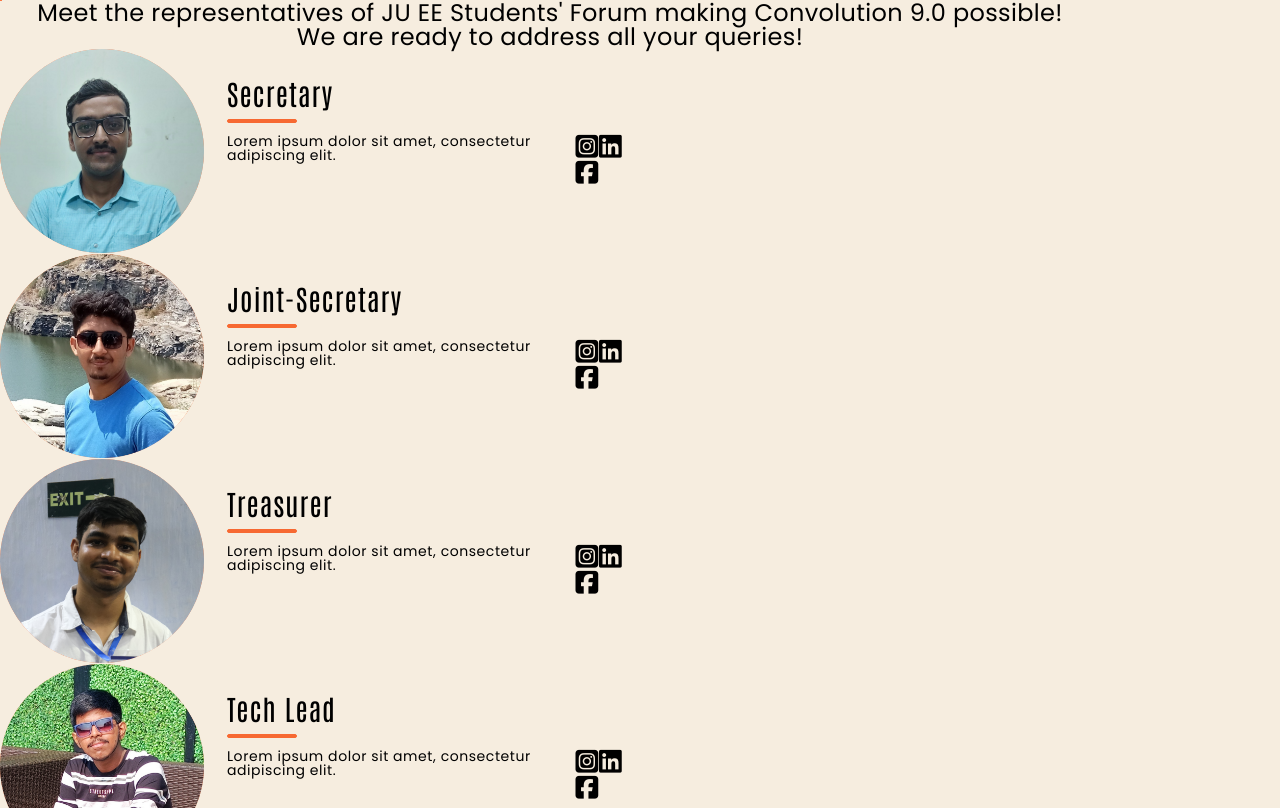
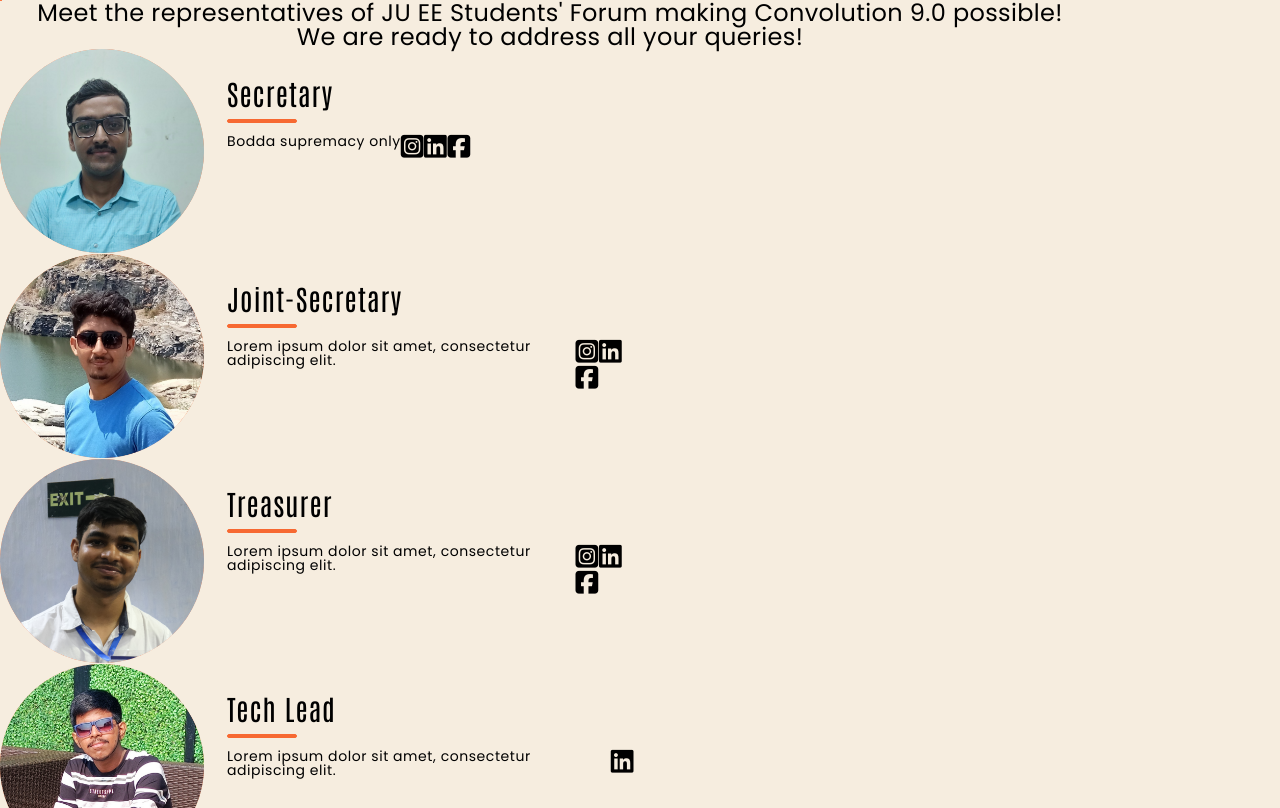
Before and after one commit to Soham-Chaudhuri/Convolution_24, a React (Vite) app in the folder convolution_2024/: page / in a window 1280 px wide. Shown: the part 5912-6720 px from the top of the page. Built offline with nearby package versions, Linux system fonts and the light colour scheme; no server answers.

Commit message:
all media links updated 11/1/24

```diff
--- a/convolution_2024/src/components/Body/Teams.jsx
+++ b/convolution_2024/src/components/Body/Teams.jsx
@@ -12,49 +12,111 @@ import picture8 from "../assets/supratim.png";
 import picture9 from "../assets/obaidulla.png";
 import picture10 from "../assets/avishek.png";
 const peopleData = [
-  { id: 1, name: "Dwaipayan", description: "Secretary", imgSrc: picture6 },
+  {
+    id: 1,
+    name: "Dwaipayan",
+    description: "Secretary",
+    imgSrc: picture6,
+
+    socialMediaLinks: {
+      instagram: "https://www.instagram.com/dwaipayanhaldar15/",
+      linkedin: "https://www.linkedin.com/in/dwaipayan-haldar/",
+      facebook: "https://www.facebook.com/profile.php?id=100011133515951",
+    },
+    socialMediaavailable: { insta: true, linke: true, face: true },
+    desc: "Bodda supremacy only",
+  },
   {
     id: 2,
     name: "Parthib",
     description: "Joint-Secretary",
     imgSrc: picture4,
+    socialMediaLinks: {
+      instagram: "https://www.instagram.com/parthib_not_parthiv/",
+      linkedin: "https://www.linkedin.com/in/parthib-roy-3a78b3224/",
+      facebook: "https://www.facebook.com/profile.php?id=100074521635711",
+    },
+    socialMediaavailable: { insta: true, linke: true, face: true },
+    desc: "Lorem ipsum dolor sit amet, consectetur adipiscing elit.",
   },
   {
     id: 3,
     name: "Obaidullah",
     description: "Treasurer",
     imgSrc: picture9,
+    socialMediaLinks: {
+      instagram: "https://www.instagram.com/obaidullachottu/",
+      linkedin: "https://www.linkedin.com/in/md-obaidullah-74b085242/",
+      facebook: "https://www.facebook.com/obaidulla.chottu",
+    },
+    socialMediaavailable: { insta: true, linke: true, face: true },
+    desc: "Lorem ipsum dolor sit amet, consectetur adipiscing elit.",
   },
   {
     id: 4,
     name: "Soham",
     description: "Tech Lead",
     imgSrc: picture1,
+    socialMediaLinks: {
+      instagram: "link",
+      linkedin: "https://www.linkedin.com/in/soham-chaudhuri-8aa0a9226/",
+      facebook: "link",
+    },
+    socialMediaavailable: { insta: false, linke: true, face: false },
+    desc: "Lorem ipsum dolor sit amet, consectetur adipiscing elit.",
   },
   {
     id: 1,
     name: "Azfar",
     description: "Logistics Lead",
+    socialMediaLinks: {
+      instagram: "https://www.instagram.com/hasanazfar28/",
+      linkedin: "https://www.linkedin.com/in/azfar-hasan-a989b3226/",
+      facebook: "https://www.facebook.com/azfar.hasan.161",
+    },
+    socialMediaavailable: { insta: true, linke: true, face: true },
+    desc: "Lorem ipsum dolor sit amet, consectetur adipiscing elit.",
 
-    // imgSrc: picture7
+    imgSrc: picture7,
   },
   {
     id: 2,
     name: "Supratim",
     description: "Sponsorship Lead",
     imgSrc: picture8,
+    socialMediaLinks: {
+      instagram: "https://www.instagram.com/sarkarsupratim2003/",
+      linkedin: "https://www.linkedin.com/in/supratim-sarkar-18226821b/",
+      facebook: "https://www.facebook.com/supratim.sarkar.543",
+    },
+    socialMediaavailable: { insta: true, linke: true, face: true },
+    desc: "Lorem ipsum dolor sit amet, consectetur adipiscing elit.",
   },
   {
     id: 3,
     name: "Avishek",
     description: "Public Reach",
     imgSrc: picture10,
+    socialMediaLinks: {
+      instagram: "https://www.instagram.com/avishek_bandyopadhyay/",
+      linkedin: "https://www.linkedin.com/in/avishek-bandyopadhyay-72963b241/",
+      facebook: "https://www.facebook.com/avishek.bandyopadhyay.758",
+    },
+    socialMediaavailable: { insta: true, linke: true, face: true },
+    desc: "Lorem ipsum dolor sit amet, consectetur adipiscing elit.",
   },
   {
     id: 4,
     name: "Ayan",
     description: "Design Lead",
     imgSrc: picture5,
+    socialMediaLinks: {
+      instagram: "https://www.instagram.com/_.ay.an._03_/",
+      linkedin: "https://www.linkedin.com/in/ayan-bose-982276225/",
+      facebook: "https://www.facebook.com/ayan.bose.1213",
+    },
+    socialMediaavailable: { insta: true, linke: true, face: true },
+    desc: "Lorem ipsum dolor sit amet, consectetur adipiscing elit.",
   },
 ];
 
@@ -75,19 +137,49 @@ const Teams = () => {
         <div className="px-[69px] py-5">
           <div className="grid grid-cols-2 gap-[56px]">
             {peopleData.map((person) => (
-
-
               <div key={person.id} className="boro-goal-teams flex flex-wrap">
                 <div className="group-child-img-teams">
                   <img src={person.imgSrc} alt={person.name} />
                 </div>
                 <div className="algomaniac-teams">{person.description}</div>
                 <div className="lorem-ipsum-para-teams flex flex-col gap-2">
-                Lorem ipsum dolor sit amet, consectetur adipiscing elit.
+                  {person.desc}
                   <div className="flex gap-2">
+                    {person.socialMediaavailable.insta ? (
+                      <a
+                        href={person.socialMediaLinks.instagram}
+                        target="_blank"
+                        rel="noopener noreferrer"
+                      >
                         <i className="fa-brands fa-square-instagram fabicon"></i>
+                      </a>
+                    ) : (
+                      ""
+                    )}
+
+                    {person.socialMediaavailable.linke ? (
+                      <a
+                        href={person.socialMediaLinks.linkedin}
+                        target="_blank"
+                        rel="noopener noreferrer"
+                      >
                         <i className="fa-brands fa-linkedin fabicon"></i>
+                      </a>
+                    ) : (
+                      ""
+                    )}
+
+                    {person.socialMediaavailable.face ? (
+                      <a
+                        href={person.socialMediaLinks.facebook}
+                        target="_blank"
+                        rel="noopener noreferrer"
+                      >
                         <i className="fa-brands fa-square-facebook fabicon"></i>
+                      </a>
+                    ) : (
+                      ""
+                    )}
                   </div>
                 </div>
 
--- a/convolution_2024/src/components/Responsive/Body/Re_teams.jsx
+++ b/convolution_2024/src/components/Responsive/Body/Re_teams.jsx
@@ -16,6 +16,12 @@ const peopleData = [
     heading: "Secretary",
     description: "Lorem ipsum dolor sit amet, consectetur adipiscing elit",
     imgSrc: picture6,
+    socialMediaLinks: {
+      instagram: "https://www.instagram.com/dwaipayanhaldar15/",
+      linkedin: "https://www.linkedin.com/in/dwaipayan-haldar/",
+      facebook: "https://www.facebook.com/profile.php?id=100011133515951",
+    },
+    socialMediaavailable: { insta: true, linke: true, face: true },
   },
   {
     id: 2,
@@ -23,6 +29,12 @@ const peopleData = [
     heading: "Joint-Secretary",
     description: "Lorem ipsum dolor sit amet, consectetur adipiscing elit",
     imgSrc: picture4,
+    socialMediaLinks: {
+      instagram: "https://www.instagram.com/parthib_not_parthiv/",
+      linkedin: "https://www.linkedin.com/in/parthib-roy-3a78b3224/",
+      facebook: "https://www.facebook.com/profile.php?id=100074521635711",
+    },
+    socialMediaavailable: { insta: true, linke: true, face: true },
   },
   {
     id: 3,
@@ -30,6 +42,12 @@ const peopleData = [
     heading: "Treasurer",
     description: "Lorem ipsum dolor sit amet, consectetur adipiscing elit",
     imgSrc: picture9,
+    socialMediaLinks: {
+      instagram: "https://www.instagram.com/obaidullachottu/",
+      linkedin: "https://www.linkedin.com/in/md-obaidullah-74b085242/",
+      facebook: "https://www.facebook.com/obaidulla.chottu",
+    },
+    socialMediaavailable: { insta: true, linke: true, face: true },
   },
   {
     id: 4,
@@ -37,13 +55,25 @@ const peopleData = [
     heading: "Tech Lead",
     description: "Lorem ipsum dolor sit amet, consectetur adipiscing elit",
     imgSrc: picture1,
+    socialMediaLinks: {
+      instagram: "link",
+      linkedin: "https://www.linkedin.com/in/soham-chaudhuri-8aa0a9226/",
+      facebook: "link",
+    },
+    socialMediaavailable: { insta: false, linke: true, face: false },
   },
   {
     id: 5,
     name: "Azfar",
     heading: "Logistics Lead",
     description: "Lorem ipsum dolor sit amet, consectetur adipiscing elit",
-    // imgSrc: picture7,
+    imgSrc: picture7,
+    socialMediaLinks: {
+      instagram: "https://www.instagram.com/hasanazfar28/",
+      linkedin: "https://www.linkedin.com/in/azfar-hasan-a989b3226/",
+      facebook: "https://www.facebook.com/azfar.hasan.161",
+    },
+    socialMediaavailable: { insta: true, linke: true, face: true },
   },
   {
     id: 6,
@@ -51,6 +81,12 @@ const peopleData = [
     heading: "Sponsorship Lead",
     description: "Lorem ipsum dolor sit amet, consectetur adipiscing elit",
     imgSrc: picture8,
+    socialMediaLinks: {
+      instagram: "https://www.instagram.com/sarkarsupratim2003/",
+      linkedin: "https://www.linkedin.com/in/supratim-sarkar-18226821b/",
+      facebook: "https://www.facebook.com/supratim.sarkar.543",
+    },
+    socialMediaavailable: { insta: true, linke: true, face: true },
   },
   {
     id: 7,
@@ -58,6 +94,12 @@ const peopleData = [
     heading: "Public Reach",
     description: "Lorem ipsum dolor sit amet, consectetur adipiscing elit",
     imgSrc: picture10,
+    socialMediaLinks: {
+      instagram: "https://www.instagram.com/avishek_bandyopadhyay/",
+      linkedin: "https://www.linkedin.com/in/avishek-bandyopadhyay-72963b241/",
+      facebook: "https://www.facebook.com/avishek.bandyopadhyay.758",
+    },
+    socialMediaavailable: { insta: true, linke: true, face: true },
   },
   {
     id: 8,
@@ -65,6 +107,12 @@ const peopleData = [
     heading: "Design Lead",
     description: "Lorem ipsum dolor sit amet, consectetur adipiscing elit",
     imgSrc: picture5,
+    socialMediaLinks: {
+      instagram: "https://www.instagram.com/_.ay.an._03_/",
+      linkedin: "https://www.linkedin.com/in/ayan-bose-982276225/",
+      facebook: "https://www.facebook.com/ayan.bose.1213",
+    },
+    socialMediaavailable: { insta: true, linke: true, face: true },
   },
 ];
 
@@ -98,9 +146,41 @@ function Re_teams() {
                   <div className="re_team_desc_para items-center flex flex-col gap-3">
                     {people.description}
                     <div className="flex gap-2">
-                      <i className="fa-brands fa-square-instagram re_events_fabicon"></i>
-                      <i className="fa-brands fa-linkedin re_events_fabicon"></i>
-                      <i className="fa-brands fa-square-facebook re_events_fabicon"></i>
+                      {people.socialMediaavailable.insta ? (
+                        <a
+                          href={people.socialMediaLinks.instagram}
+                          target="_blank"
+                          rel="noopener noreferrer"
+                        >
+                          <i className="fa-brands fa-square-instagram re_events_fabicon"></i>
+                        </a>
+                      ) : (
+                        ""
+                      )}
+
+                      {people.socialMediaavailable.linke ? (
+                        <a
+                          href={people.socialMediaLinks.linkedin}
+                          target="_blank"
+                          rel="noopener noreferrer"
+                        >
+                          <i className="fa-brands fa-linkedin re_events_fabicon"></i>
+                        </a>
+                      ) : (
+                        ""
+                      )}
+
+                      {people.socialMediaavailable.face ? (
+                        <a
+                          href={people.socialMediaLinks.facebook}
+                          target="_blank"
+                          rel="noopener noreferrer"
+                        >
+                          <i className="fa-brands fa-square-facebook re_events_fabicon"></i>
+                        </a>
+                      ) : (
+                        ""
+                      )}
                     </div>
                   </div>
                 </div>
```
Also changed, not shown: convolution_2024/src/components/Responsive/Header/Re_header.jsx (+18 -5 lines), convolution_2024/src/components/assets/azfar.png. Lines whose indentation alone changed are shown as unchanged.
